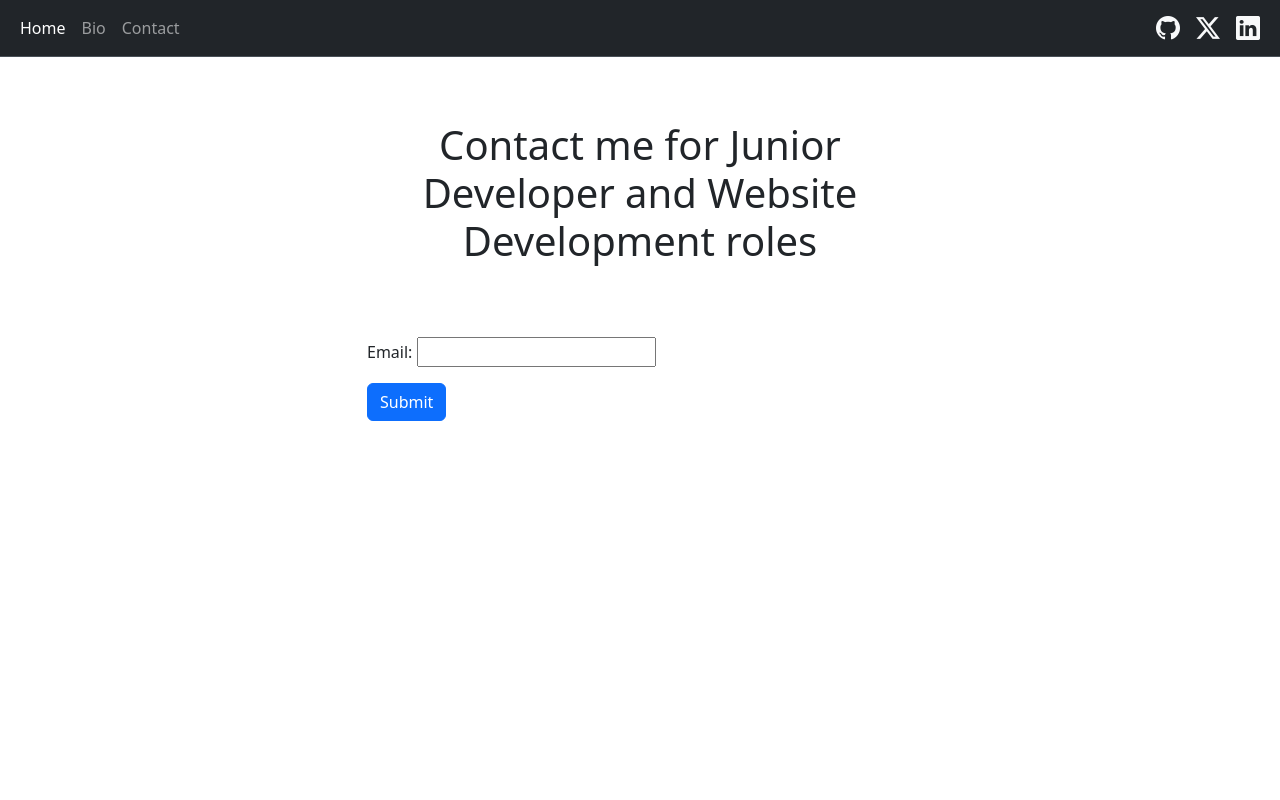
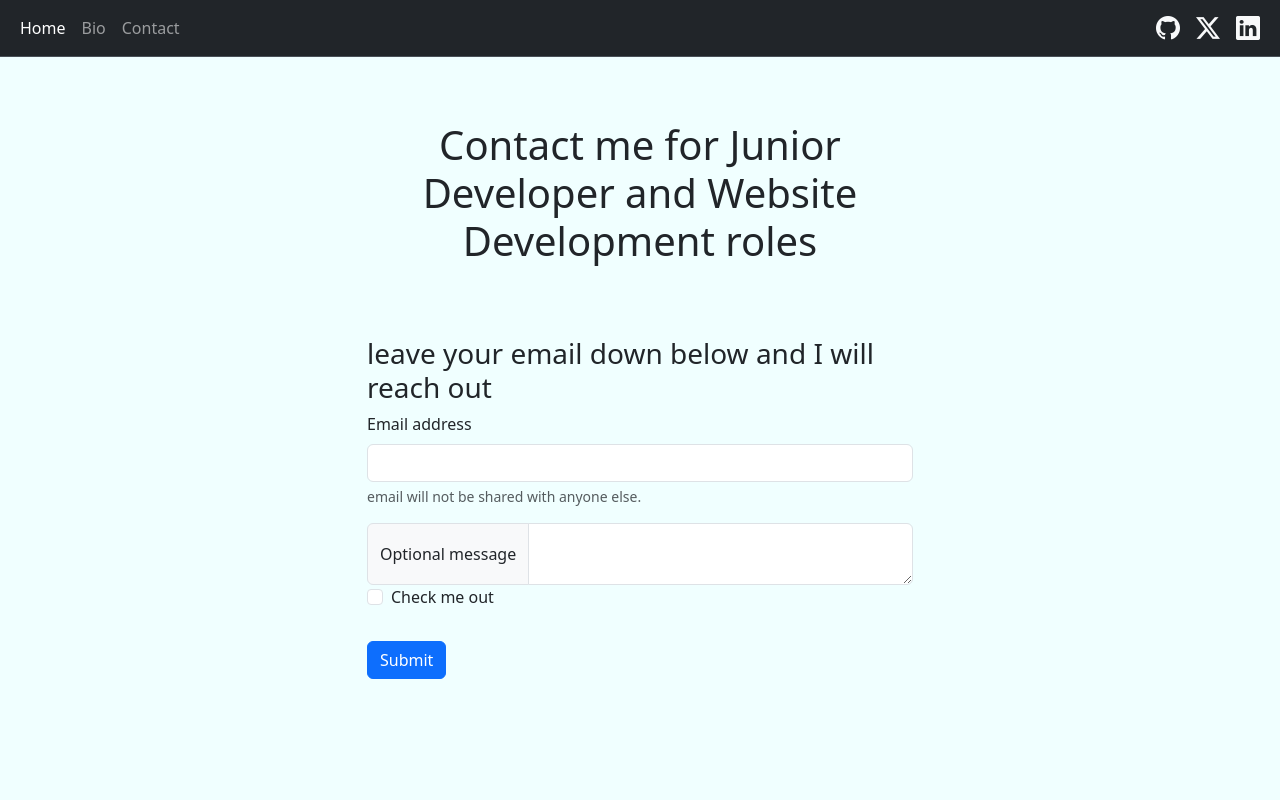
Before and after one commit to MosesGich/django-portfolio, a Django app: page /developer/contact in a window 1280 px wide. Run offline with Django 5.2, Linux system fonts and the light colour scheme.

Commit message:
styling the layout and contact page

```diff
--- a/portfolio/developer/static/developer/style.css
+++ b/portfolio/developer/static/developer/style.css
@@ -20,3 +20,6 @@
     max-width: 150px;
     border-radius: 50%;
 }
+.custom-bg {
+    background-color:azure;
+}
--- a/portfolio/developer/templates/developer/about.html
+++ b/portfolio/developer/templates/developer/about.html
@@ -13,7 +13,7 @@
         </div>
         <section class="mb-5">
             <h1 class="display-4">Hello, I'm Moses Gichohi</h1>
-            <p class="lead text-muted">
+            <p class="lead ">
                 I am a dedicated web designer and developer with a passion for creating clean,
                 user-friendly, and responsive websites. My goal is to transform ideas into
                 beautiful, functional digital experiences.
--- a/portfolio/developer/templates/developer/contact.html
+++ b/portfolio/developer/templates/developer/contact.html
@@ -11,9 +11,22 @@
         </div>
         <div class="row justify-content-center mt-5">
             <div class="col-lg-6 col-md-8">
+                <h3>leave your email down below and I will reach out</h3>
                 <form action="{% url 'contact' %}" method="post">
                     {% csrf_token %}
-                    {{ form }}
+                    <div class="mb-3">
+                        <label for="exampleInputEmail1" class="form-label">Email address</label>
+                        <input type="email" class="form-control" id="exampleInputEmail1" aria-describedby="emailHelp">
+                        <div id="emailHelp" class="form-text">email will not be shared with anyone else.</div>
+                    </div>
+                    <div class="input-group">
+                        <span class="input-group-text">Optional message</span>
+                        <textarea class="form-control" aria-label="With textarea"></textarea>
+                    </div>
+                    <div class="mb-3 form-check">
+                        <input type="checkbox" class="form-check-input" id="exampleCheck1">
+                        <label class="form-check-label" for="exampleCheck1">Check me out</label>
+                    </div>
                     <input class="btn btn-primary mt-3" type="submit">
                 </form>
             </div>
--- a/portfolio/developer/templates/developer/home.html
+++ b/portfolio/developer/templates/developer/home.html
@@ -12,7 +12,7 @@
     <div class="container">
         <div class="row mt-3">
             <div class="col-8">
-                <div class="card border-0">
+                <div class="card">
                     <img src="{% static '/images/webdev.jpg' %}" class="card-img-top rounded-3" alt="My skills">
                     <div class="card-body">
                         <h5 class="card-title display-5 fw-bold">Web developer</h5>
@@ -21,14 +21,14 @@
                 </div>
             </div>
             <div class="col-4">
-                <div class="card border-0">
+                <div class="card">
                     <img src="{% static '/images/backend.jpg' %}" class="card-img-top rounded-3" alt="...">
                     <div class="card-body">
                         <h5 class="card-title display-6">Python developer</h5>
                         <p>Lorem ipsum dolor sit amet.</p>
                     </div>
                 </div>
-                <div class="card border-0 mt-2">
+                <div class="card mt-2">
                     <img src="{% static '/images/backend.jpg' %}" class="card-img-top rounded-3" alt="...">
                     <div class="card-body">
                         <h5 class="card-title display-6">Backend Heavy</h5>
--- a/portfolio/developer/templates/developer/layout.html
+++ b/portfolio/developer/templates/developer/layout.html
@@ -8,7 +8,7 @@
     <link rel="stylesheet" type="text/css" href="{% static 'developer/style.css' %}">
     <title>Document</title>
 </head>
-<body>
+<body class="custom-bg">
     <nav class="navbar navbar-expand-lg bg-dark border-bottom border-body mb-3" data-bs-theme="dark">
           <div class="container-fluid">
                 <button class="navbar-toggler" type="button" data-bs-toggle="collapse" data-bs-target="#navbarNavContent" aria-controls="navbarNavContent" aria-expanded="false" aria-label="Toggle navigation">
--- a/portfolio/developer/views.py
+++ b/portfolio/developer/views.py
@@ -3,7 +3,8 @@ from django.shortcuts import render
 from django.http import HttpResponse
 
 class NewForm(forms.Form):
-    email = forms.CharField(label="Email")
+    email = forms.EmailField(label="Email")
+    message = forms.CharField(label="Optional message")
 
 # Create your views here.
 def index(request):
@@ -15,6 +16,4 @@ def about(request):
 def contact(request):
     if request.method == "POST":
         return HttpResponse("Thankyou")
-    return render(request, "developer/contact.html", {
-        "form": NewForm()
-    })
+    return render(request, "developer/contact.html")
```
